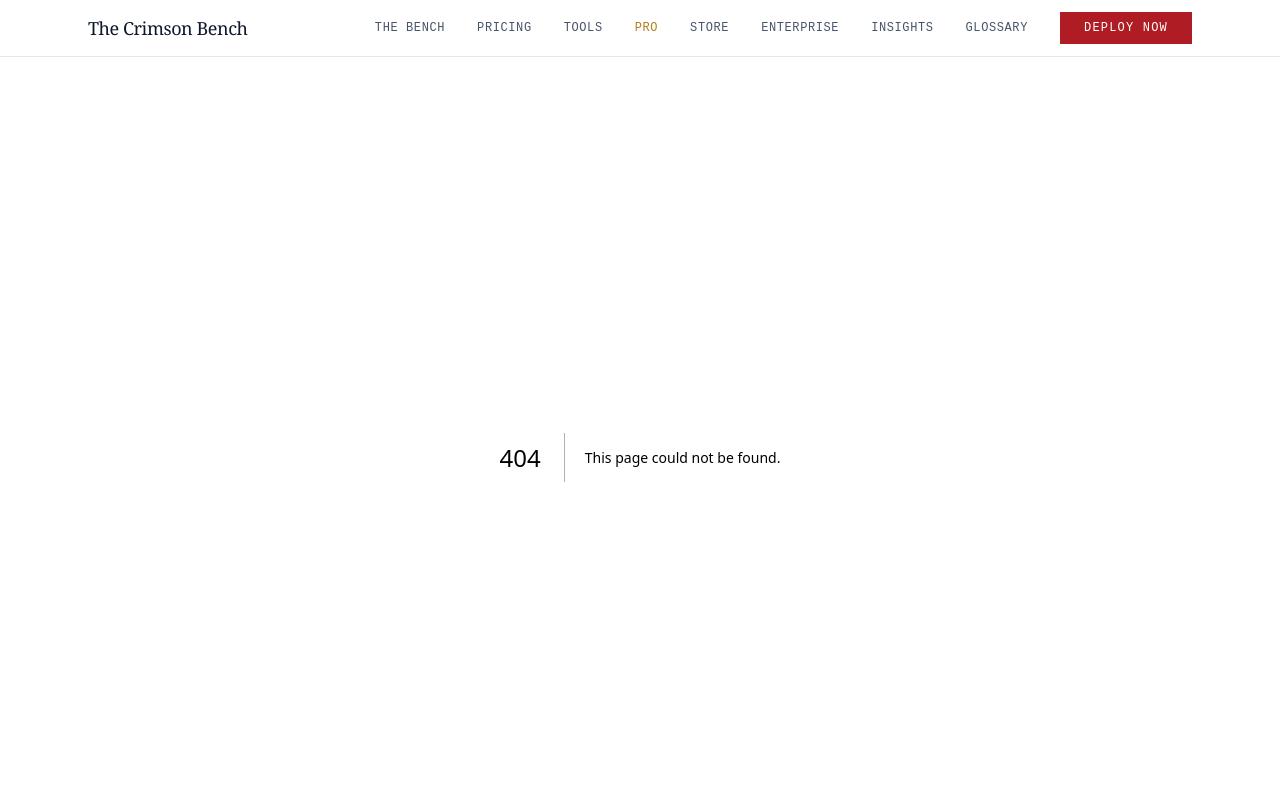
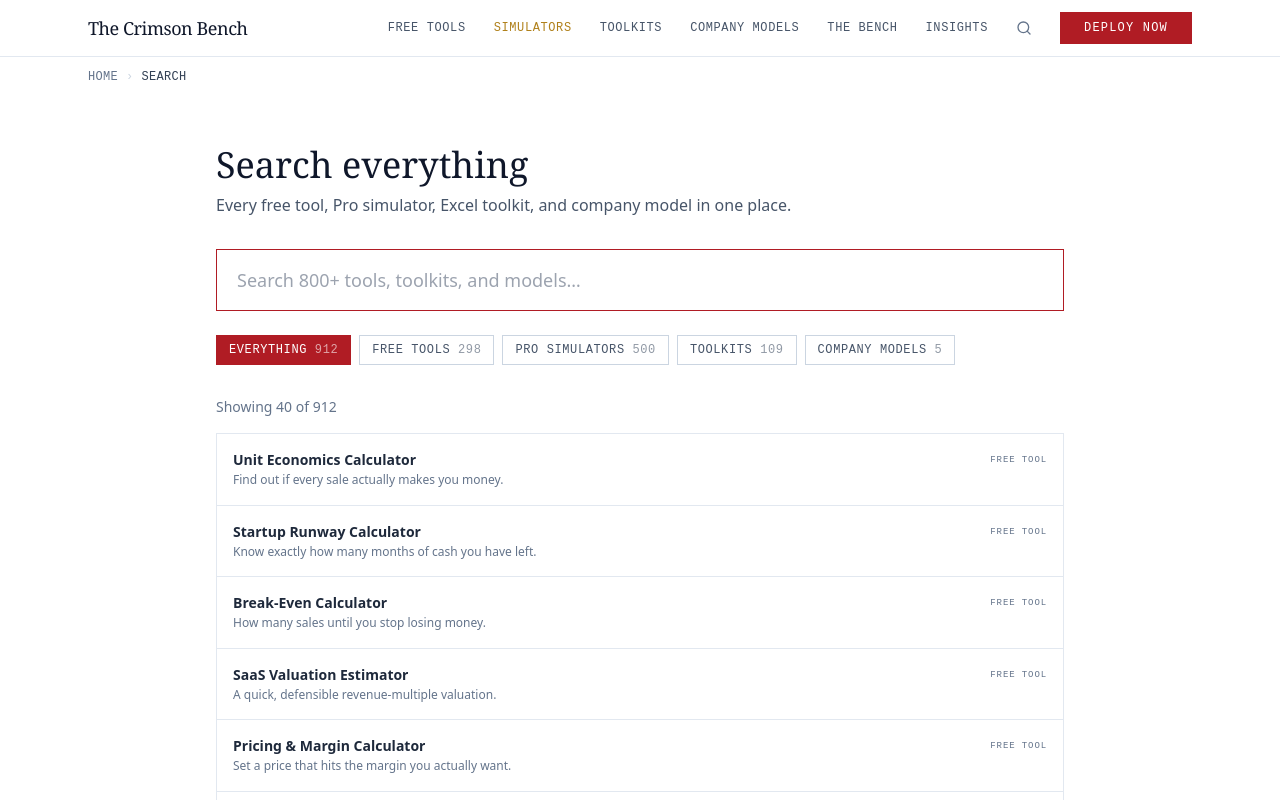
Before and after one commit to CRIMSON-BENCH/crimson-bench, a Next.js app: page /search in a window 1280 px wide. Before the commit this address had no page. Shown: the top 800 px of the page. Built offline with nearby package versions, Linux system fonts and the light colour scheme.

Commit message:
Add site-wide search (800+ tools/toolkits/models, typed filters) and clean up nav: Free Tools · Simulators · Toolkits · Company Models · The Bench · Insights · Search

```diff
--- a/src/app/layout.tsx
+++ b/src/app/layout.tsx
@@ -30,17 +30,21 @@ export default function RootLayout({ children }: { children: React.ReactNode })
             <a href="/" className="font-serif text-lg tracking-tight text-slate-900 dark:text-white">
               The Crimson Bench
             </a>
-            <nav className="hidden md:flex items-center gap-8">
-              <a href="/bench" className="font-mono text-xs tracking-wider uppercase text-slate-600 dark:text-slate-400 hover:text-[#B01C24] transition-colors">The Bench</a>
-              <a href="/pricing" className="font-mono text-xs tracking-wider uppercase text-slate-600 dark:text-slate-400 hover:text-[#B01C24] transition-colors">Pricing</a>
-              <a href="/tools" className="font-mono text-xs tracking-wider uppercase text-slate-600 dark:text-slate-400 hover:text-[#B01C24] transition-colors">Tools</a>
-              <a href="/pro-tools" className="font-mono text-xs tracking-wider uppercase text-[#B0801A] dark:text-[#F0B34A] hover:text-[#B01C24] transition-colors">Pro</a>
-              <a href="/digital-products" className="font-mono text-xs tracking-wider uppercase text-slate-600 dark:text-slate-400 hover:text-[#B01C24] transition-colors">Store</a>
-              <a href="/enterprise" className="font-mono text-xs tracking-wider uppercase text-slate-600 dark:text-slate-400 hover:text-[#B01C24] transition-colors">Enterprise</a>
+            <nav className="hidden md:flex items-center gap-6 lg:gap-7">
+              <a href="/tools" className="font-mono text-xs tracking-wider uppercase text-slate-600 dark:text-slate-400 hover:text-[#B01C24] transition-colors">Free Tools</a>
+              <a href="/pro-tools" className="font-mono text-xs tracking-wider uppercase text-[#B0801A] dark:text-[#F0B34A] hover:text-[#B01C24] transition-colors">Simulators</a>
+              <a href="/digital-products" className="font-mono text-xs tracking-wider uppercase text-slate-600 dark:text-slate-400 hover:text-[#B01C24] transition-colors">Toolkits</a>
+              <a href="/enterprise" className="font-mono text-xs tracking-wider uppercase text-slate-600 dark:text-slate-400 hover:text-[#B01C24] transition-colors">Company&nbsp;Models</a>
+              <a href="/bench" className="font-mono text-xs tracking-wider uppercase text-slate-600 dark:text-slate-400 hover:text-[#B01C24] transition-colors">The&nbsp;Bench</a>
               <a href="/blog" className="font-mono text-xs tracking-wider uppercase text-slate-600 dark:text-slate-400 hover:text-[#B01C24] transition-colors">Insights</a>
-              <a href="/glossary" className="font-mono text-xs tracking-wider uppercase text-slate-600 dark:text-slate-400 hover:text-[#B01C24] transition-colors">Glossary</a>
+              <a href="/search" aria-label="Search" className="text-slate-500 dark:text-slate-400 hover:text-[#B01C24] transition-colors">
+                <svg xmlns="http://www.w3.org/2000/svg" width="16" height="16" viewBox="0 0 24 24" fill="none" stroke="currentColor" strokeWidth="2" strokeLinecap="round" strokeLinejoin="round"><circle cx="11" cy="11" r="8" /><path d="m21 21-4.3-4.3" /></svg>
+              </a>
               <a href="/contact" className="btn-crimson py-2">Deploy Now</a>
             </nav>
+            <a href="/search" aria-label="Search" className="md:hidden text-slate-500 dark:text-slate-400 hover:text-[#B01C24] transition-colors">
+              <svg xmlns="http://www.w3.org/2000/svg" width="20" height="20" viewBox="0 0 24 24" fill="none" stroke="currentColor" strokeWidth="2" strokeLinecap="round" strokeLinejoin="round"><circle cx="11" cy="11" r="8" /><path d="m21 21-4.3-4.3" /></svg>
+            </a>
           </div>
         </header>
 
--- /dev/null
+++ b/src/app/search/page.tsx
@@ -0,0 +1,34 @@
+import type { Metadata } from 'next'
+import { TOOLS } from '@/lib/tools'
+import { PRO_TOOLS } from '@/lib/pro-tools'
+import { DIGITAL_PRODUCTS } from '@/lib/digital-products'
+import { MEGA_SIMS } from '@/lib/mega-sims'
+import SearchClient, { type SearchItem } from '@/components/SearchClient'
+import Breadcrumb from '@/components/Breadcrumb'
+
+export const metadata: Metadata = {
+  title: 'Search — Tools, Toolkits & Models | The Crimson Bench',
+  description: 'Search every free tool, Pro simulator, Excel toolkit, and end-to-end company model from The Crimson Bench.',
+  alternates: { canonical: '/search' },
+}
+
+export default function SearchPage() {
+  // Build a slim, function-free index at build time (only plain strings ship to the client).
+  const index: SearchItem[] = [
+    ...TOOLS.map(t => ({ type: 'tool', name: t.name, tagline: t.tagline, category: t.category, url: `/tools/${t.id}` })),
+    ...PRO_TOOLS.map(t => ({ type: 'sim', name: t.name, tagline: t.tagline, category: t.category, url: `/pro-tools/${t.id}` })),
+    ...DIGITAL_PRODUCTS.filter(p => !p.industry).map(p => ({ type: 'product', name: p.name, tagline: p.tagline, category: p.category, url: `/digital-products/${p.id}` })),
+    ...MEGA_SIMS.map(m => ({ type: 'model', name: m.name.replace(' — End-to-End Operating Model', ''), tagline: m.tagline, category: m.category, url: `/enterprise/${m.id}` })),
+  ]
+
+  return (
+    <>
+      <Breadcrumb items={[{ name: 'Home', href: '/' }, { name: 'Search', href: '/search' }]} />
+      <section className="max-w-4xl mx-auto px-6 py-12">
+        <h1 className="font-serif text-3xl md:text-4xl font-normal text-slate-900 dark:text-white mb-2">Search everything</h1>
+        <p className="text-slate-600 dark:text-slate-400 mb-8">Every free tool, Pro simulator, Excel toolkit, and company model in one place.</p>
+        <SearchClient index={index} />
+      </section>
+    </>
+  )
+}
--- /dev/null
+++ b/src/components/SearchClient.tsx
@@ -0,0 +1,97 @@
+'use client'
+
+import { useMemo, useState } from 'react'
+
+export interface SearchItem { type: string; name: string; tagline: string; category: string; url: string }
+
+const TYPE_LABEL: Record<string, string> = {
+  tool: 'Free Tool',
+  sim: 'Pro Simulator',
+  product: 'Toolkit',
+  model: 'Company Model',
+}
+const TYPE_COLOR: Record<string, string> = {
+  tool: 'text-slate-500',
+  sim: 'text-[#B0801A] dark:text-[#F0B34A]',
+  product: 'text-[#B01C24]',
+  model: 'text-[#1E7F4F]',
+}
+
+export default function SearchClient({ index }: { index: SearchItem[] }) {
+  const [q, setQ] = useState('')
+  const [type, setType] = useState<string>('all')
+
+  const results = useMemo(() => {
+    const term = q.trim().toLowerCase()
+    let items = index
+    if (type !== 'all') items = items.filter(i => i.type === type)
+    if (!term) return items.slice(0, 40)
+    const scored = items
+      .map(i => {
+        const name = i.name.toLowerCase()
+        const hay = `${name} ${i.tagline.toLowerCase()} ${i.category.toLowerCase()}`
+        if (!hay.includes(term)) return null
+        // rank: name-start > name-contains > other
+        const score = name.startsWith(term) ? 0 : name.includes(term) ? 1 : 2
+        return { i, score }
+      })
+      .filter(Boolean) as { i: SearchItem; score: number }[]
+    return scored.sort((a, b) => a.score - b.score).slice(0, 60).map(s => s.i)
+  }, [q, type, index])
+
+  const counts = useMemo(() => {
+    const c: Record<string, number> = { all: index.length }
+    for (const i of index) c[i.type] = (c[i.type] || 0) + 1
+    return c
+  }, [index])
+
+  return (
+    <div>
+      <div className="relative mb-6">
+        <input
+          autoFocus
+          type="text"
+          value={q}
+          onChange={e => setQ(e.target.value)}
+          placeholder="Search 800+ tools, toolkits, and models…"
+          className="w-full border border-slate-300 dark:border-slate-700 focus:border-[#B01C24] bg-white dark:bg-slate-950 px-5 py-4 text-lg text-slate-900 dark:text-white outline-none transition-colors"
+        />
+      </div>
+
+      <div className="flex flex-wrap gap-2 mb-8">
+        {[['all', 'Everything'], ['tool', 'Free Tools'], ['sim', 'Pro Simulators'], ['product', 'Toolkits'], ['model', 'Company Models']].map(([k, label]) => (
+          <button
+            key={k}
+            onClick={() => setType(k)}
+            className={`font-mono text-xs tracking-wider uppercase px-3 py-1.5 border transition-colors ${type === k ? 'border-[#B01C24] bg-[#B01C24] text-white' : 'border-slate-300 dark:border-slate-700 text-slate-600 dark:text-slate-400 hover:border-[#B01C24]'}`}
+          >
+            {label} <span className="opacity-60">{counts[k] ?? 0}</span>
+          </button>
+        ))}
+      </div>
+
+      <p className="text-sm text-slate-500 dark:text-slate-400 mb-4">
+        {q.trim() ? `${results.length} result${results.length === 1 ? '' : 's'} for "${q.trim()}"` : `Showing ${results.length} of ${counts[type] ?? counts.all}`}
+      </p>
+
+      <div className="grid gap-px bg-slate-200 dark:bg-slate-800 border border-slate-200 dark:border-slate-800">
+        {results.map(r => (
+          <a key={r.url} href={r.url} className="bg-white dark:bg-slate-950 p-4 hover:bg-slate-50 dark:hover:bg-slate-900 transition-colors group flex items-start justify-between gap-4">
+            <div>
+              <p className="text-sm font-semibold text-slate-800 dark:text-slate-200 group-hover:text-[#B01C24] transition-colors">{r.name}</p>
+              <p className="text-xs text-slate-500 dark:text-slate-400 mt-0.5 leading-snug">{r.tagline}</p>
+            </div>
+            <span className={`font-mono text-[9px] tracking-widest uppercase whitespace-nowrap mt-1 ${TYPE_COLOR[r.type] ?? 'text-slate-400'}`}>{TYPE_LABEL[r.type] ?? r.type}</span>
+          </a>
+        ))}
+      </div>
+
+      {results.length === 0 && (
+        <div className="text-center py-16 text-slate-500 dark:text-slate-400">
+          <p className="mb-2">No matches for &ldquo;{q}&rdquo;.</p>
+          <p className="text-sm">Try a broader term, or <a href="/contact" className="text-[#B01C24] underline">ask an operator</a>.</p>
+        </div>
+      )}
+    </div>
+  )
+}
```
Also changed, not shown: 1 other file (tests, documents, lock files or other folders).
